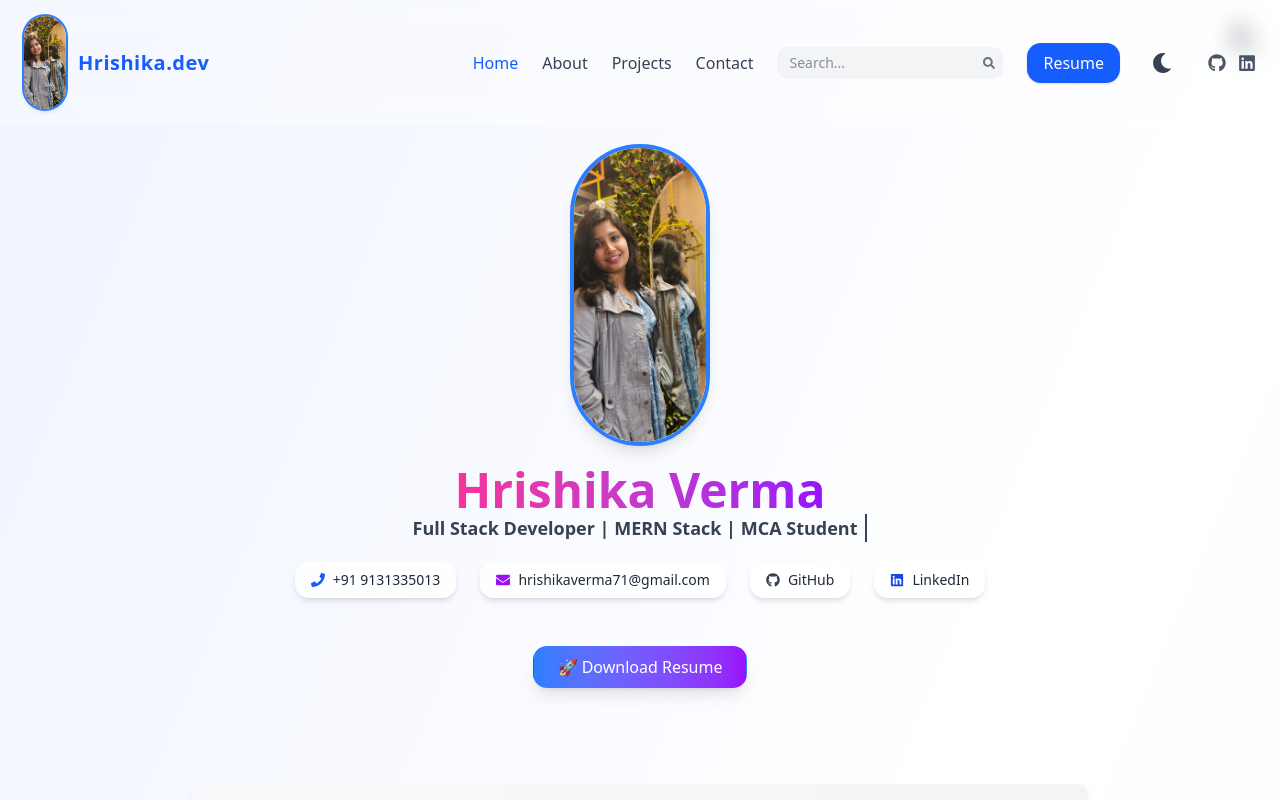
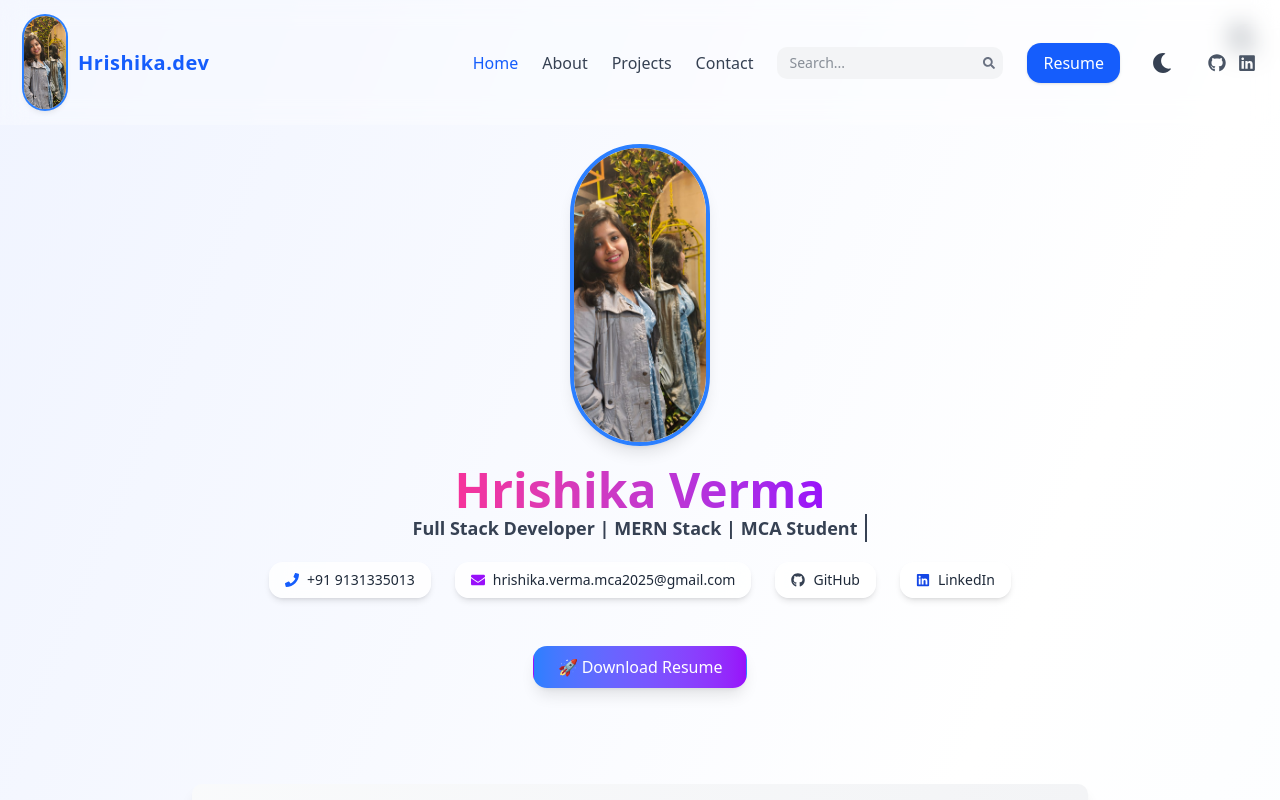
Before and after one commit to hrishikaverma/Tech-Stack-Journey, a Next.js app: page / in a window 1280 px wide. Shown: the top 800 px of the page. Built offline with nearby package versions, Linux system fonts and the light colour scheme.

Commit message:
update  email

```diff
--- a/src/app/page.js
+++ b/src/app/page.js
@@ -188,10 +188,10 @@ export default function Home() {
     whileHover={{ scale: 1.05 }}
     className="flex items-center gap-2 px-4 py-2 rounded-xl bg-white/80 dark:bg-gray-800/80 shadow-md backdrop-blur-md hover:shadow-purple-300 dark:hover:shadow-purple-800 transition duration-300 group cursor-pointer"
     title="Email me"
-    onClick={() => window.open("mailto:hrishikaverma71@gmail.com")}
+    onClick={() => window.open("mailto:hrishika.verma.mca2025@gmail.com")}
   >
     <FaEnvelope className="text-purple-600 group-hover:animate-pulse" />
-    <span className="text-gray-800 dark:text-gray-300 font-medium">hrishikaverma71@gmail.com</span>
+    <span className="text-gray-800 dark:text-gray-300 font-medium">hrishika.verma.mca2025@gmail.com</span>
   </motion.div>
 
   {/* GitHub */}
--- a/src/components/Footer.js
+++ b/src/components/Footer.js
@@ -24,7 +24,7 @@ export default function Footer() {
             <a href="https://www.linkedin.com/in/hrishika9131335013/" target="_blank" rel="noopener noreferrer">
               <FaLinkedin className="text-2xl hover:text-blue-400 transition duration-300" />
             </a>
-            <a href="hrishikaverma71@gmail.com">
+            <a href="hrishika.verma.mca2025@gmail.com">
               <FaEnvelope className="text-2xl hover:text-blue-400 transition duration-300" />
             </a>
           </div>
```
Also changed, not shown: public/WhatsApp Image 2025-08-11 at 15.58.08_0444d98d.jpg (added).
